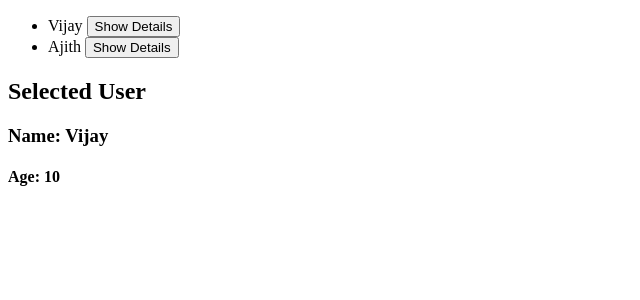
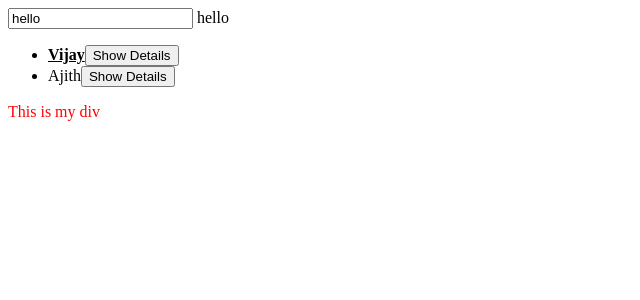
Before and after one commit to jintoppy/angular-march22-builtin-directives, an Angular app: page / in a window 1280 px wide. Shown: the top 300 px of the page, without its empty margins (0-640 px from the left). Built offline with nearby package versions, Linux system fonts and the light colour scheme.

Commit message:
ngModel changes

```diff
--- a/src/app/app.component.css
+++ b/src/app/app.component.css
@@ -0,0 +1,9 @@
+
+.my-div {
+    color: red;
+}
+
+.first-item{
+    text-decoration: underline;
+    font-weight: bold;
+}
--- a/src/app/app.component.html
+++ b/src/app/app.component.html
@@ -1,28 +1,24 @@
+<input type="text" [(ngModel)]="myVal">
+
+{{myVal}}
+
+<!-- let i=index;let isFirst=first; let isLast=last -->
 <ul>
-    <li *ngFor="let user of users">
-        {{user.name}}
-        <button>Show Details</button>
+    <li *ngFor="let user of users;let i=index;let isFirst=first;">
+        <span [ngClass]="isFirst? 'first-item': ''">{{user.name}}</span>
+        <button [title]="user.name" (click)="onUserClick(i)">Show Details</button>
     </li>
 </ul>
 
-<div>
+<!-- ngModel -->
+
+<!-- [] -> passing data to element
+output () -> getting info from element - events -->
+
+<div *ngIf="selectedUser">
     <h2>Selected User</h2>
-    <h3>Name: Vijay</h3>
-    <h4>Age: 10</h4>
+    <h3>Name: {{selectedUser.name}}</h3>
+    <h4>Age: {{selectedUser.age}}</h4>
 </div>
 
-<!--
-<app-slideshow></app-slideshow>
-<app-my-button></app-my-button>
-
-
- <h1>Hello Angular</h1>
-<h2>{{title}}</h2>
-
-<button (click)="onClick($event, 'abc')">Click me</button>
-
-<input
-    type="text"
-    (keyup)="onCustomMethod($event, title)">
-
- -->
+<div class="my-div">This is my div</div>
--- a/src/app/app.component.ts
+++ b/src/app/app.component.ts
@@ -1,4 +1,9 @@
 import { Component } from '@angular/core';
+
+type User = {
+  name:string;
+  age: number;
+}
 
 @Component({
   selector: 'app-root',
@@ -6,28 +11,16 @@ import { Component } from '@angular/core';
   styleUrls: ['./app.component.css'],
 })
 export class AppComponent {
-  title = 'Angular Training';
-  name= '';
-  email = '';
+  selectedUser?: User;
+  myVal = 'hello';
 
-  users = [
+  users: User[] = [
     {name: 'Vijay', age: 10},
     {name: 'Ajith', age: 20}
   ];
 
-
-  setName(e: KeyboardEvent){
-    const el = (e.target) as HTMLInputElement;
-    this.name = el.value;
-  }
-
-  setEmail(e: KeyboardEvent){
-    const el = (e.target) as HTMLInputElement;
-    this.email = el.value;
-  }
-
-  onClick(e: MouseEvent, myStr: string){
-    this.title = 'My Angular Training Completed';
+  onUserClick(userIndex: number){
+    this.selectedUser = this.users[userIndex];
   }
 
 }
--- a/src/app/app.module.ts
+++ b/src/app/app.module.ts
@@ -1,5 +1,6 @@
 import { NgModule } from '@angular/core';
 import { BrowserModule } from '@angular/platform-browser';
+import { FormsModule } from '@angular/forms';
 
 import { AppComponent } from './app.component';
 import { SlideshowComponent } from './slideshow/slideshow.component';
@@ -12,7 +13,8 @@ import { MyButtonComponent } from './components/my-button/my-button.component';
     MyButtonComponent
   ],
   imports: [
-    BrowserModule
+    BrowserModule,
+    FormsModule
   ],
   providers: [],
   bootstrap: [AppComponent]
--- a/src/app/slideshow/slideshow.component.html
+++ b/src/app/slideshow/slideshow.component.html
@@ -7,3 +7,7 @@
 
 
 </div>
+
+<ul>
+    <li>Slideshow item</li>
+</ul>
--- a/src/app/slideshow/slideshow.component.ts
+++ b/src/app/slideshow/slideshow.component.ts
@@ -12,4 +12,6 @@ export class SlideshowComponent implements OnInit {
   ngOnInit(): void {
   }
 
+
+
 }
```
